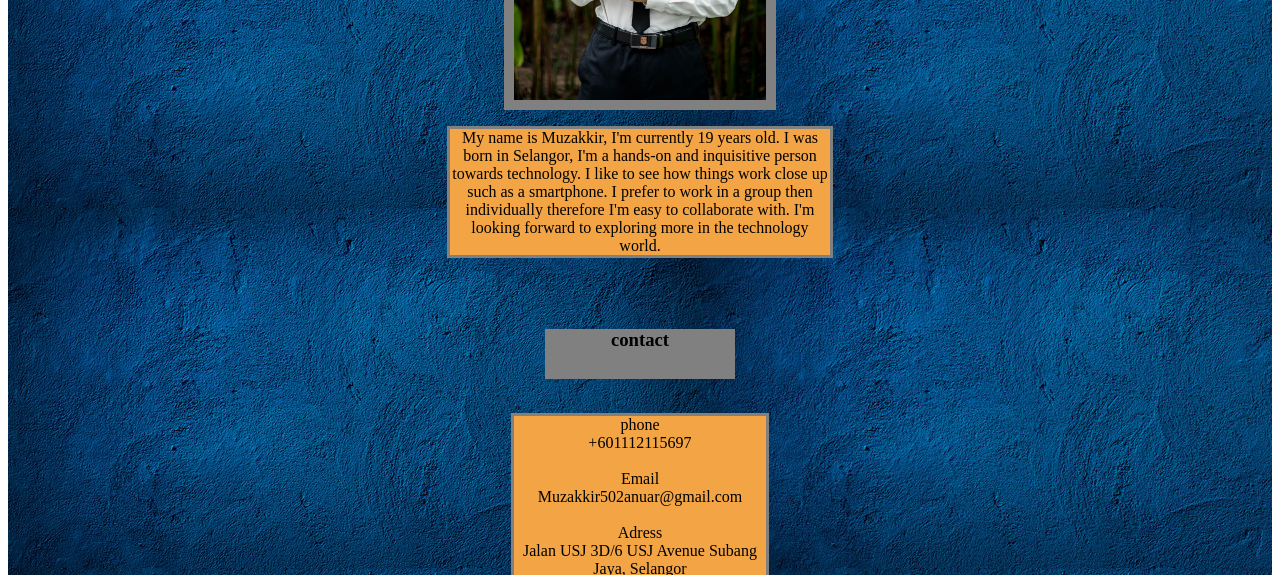
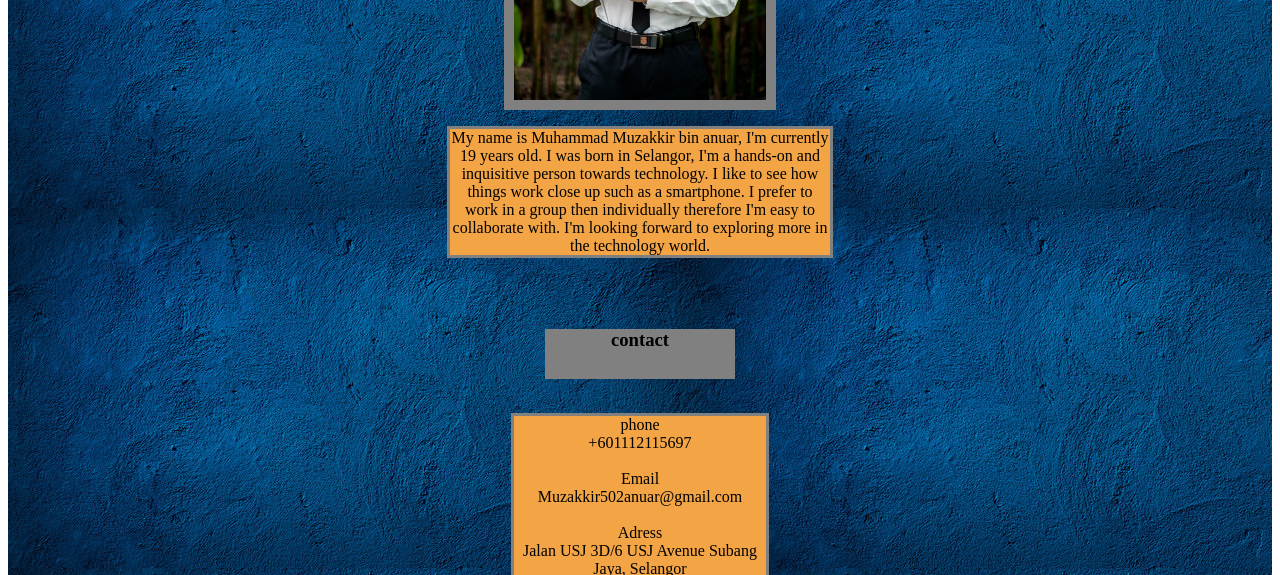
Before and after one commit to HomeFlyer/E-RESUMEE, a plain HTML site: page index.html in a window 1280 px wide. Shown: the part 880-1455 px from the top of the page. Drawn offline with Linux system fonts and the light colour scheme.

Commit message:
Update index.html

```diff
--- a/index.html
+++ b/index.html
@@ -41,7 +41,7 @@
 	<img src = "images/mypic.jpg" alt = "ME" class="image1">
 
 
-				<p class="Aboutme" > My name is Muzakkir, I'm currently 19 years old. I was born in Selangor, I'm a
+				<p class="Aboutme" > My name is Muhammad Muzakkir bin anuar, I'm currently 19 years old. I was born in Selangor, I'm a
           hands-on and inquisitive person towards technology. I like to see how things work
           close up such as a smartphone. I prefer to work in a group then individually
           therefore I'm easy to collaborate with. I'm looking forward to exploring more in the
```
